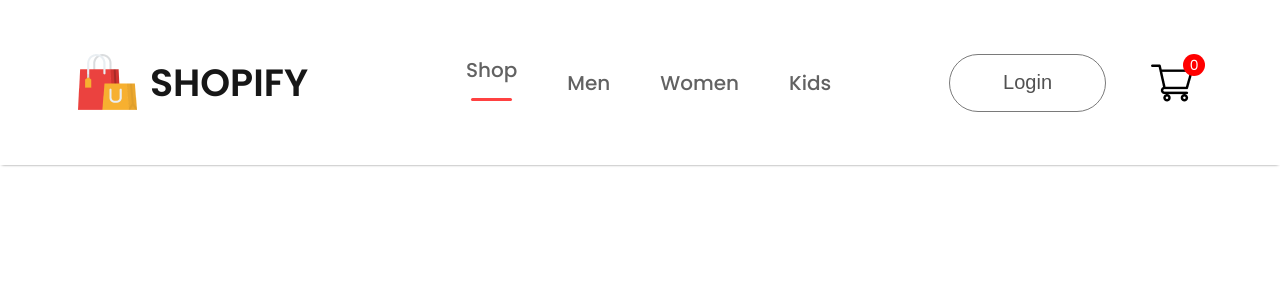
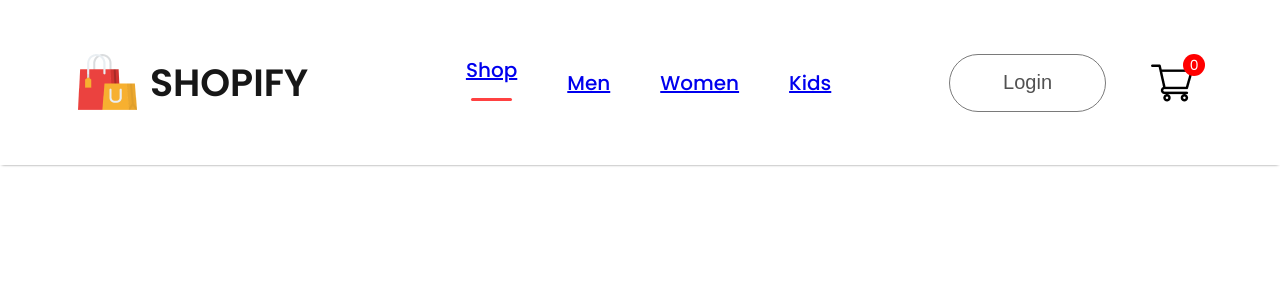
Before and after one commit to huzaifagamer1010/E-commerce, a React (Vite) app in the folder frontend/: page /login in a window 1280 px wide. Shown: the top 300 px of the page. Built offline with nearby package versions, Linux system fonts and the light colour scheme.

Commit message:
created routing for frontend pages

```diff
--- a/frontend/src/App.jsx
+++ b/frontend/src/App.jsx
@@ -1,8 +1,12 @@
 
 import './App.css'
 import Navbar from './Components/Navbar/Navbar'
-import {BrowserRouter,Routes,Route} from 'react-router-dom'
+import { BrowserRouter, Routes, Route } from 'react-router-dom'
 import Shop from './Pages/Shop'
+import ShopCategory from './Pages/ShopCategory'
+import Product from './Pages/Product'
+import Cart from './Pages/Cart'
+import LoginSignup from './Pages/LoginSignup'
 
 function App() {
 
@@ -11,11 +15,21 @@ function App() {
     <>
       <div>
         <BrowserRouter>
-        <Navbar/>
-        <Routes>
-          <Route path='/' element={<Shop/>}/>
+          <Navbar />
+          <Routes>
+            <Route path='/' element={<Shop />} />
+            <Route path='/mens' element={<ShopCategory category='men' />} />
+            <Route path='/womens' element={<ShopCategory category='women' />} />
+            <Route path='/kids' element={<ShopCategory category='kid' />} />
+            <Route path='/product' element={<Product />}>
+              <Route path=':productId' element={<Product />} />
+            </Route>
+            <Route path='/cart' element={<Cart />} />
+            <Route path='/login' element={<LoginSignup/>} />
 
-        </Routes>
+
+
+          </Routes>
 
 
         </BrowserRouter>
--- a/frontend/src/Components/Navbar/Navbar.jsx
+++ b/frontend/src/Components/Navbar/Navbar.jsx
@@ -1,4 +1,5 @@
 import React,{useState} from 'react'
+import { Link } from 'react-router-dom'
 import './Navbar.css'
 import logo from '../Assets/Frontend_Assets/logo.png'
 import cart_icon from '../Assets/Frontend_Assets/cart_icon.png'
@@ -16,10 +17,10 @@ const Navbar = () => {
         <p>SHOPIFY</p>
       </div>
     <ul className='nav-menu'>
-      <li onClick={()=>{setMenu('shop')}}>Shop{menu==="shop"?<hr/>:<></>}</li>
-      <li onClick={()=>{setMenu('menu')}}>Men{menu==="menu"?<hr/>:<></>}</li>
-      <li onClick={()=>{setMenu('womens')}}>Women{menu==="womens"?<hr/>:<></>}</li>
-      <li onClick={()=>{setMenu('kids')}}>Kids{menu==="kids"?<hr/>:<></>}</li>
+      <li onClick={()=>{setMenu('shop')}}> <Link to='/'>Shop</Link> {menu==="shop"?<hr/>:<></>}</li>
+      <li onClick={()=>{setMenu('mens')}}><Link to='/mens'>Men</Link>{menu==="mens"?<hr/>:<></>}</li>
+      <li onClick={()=>{setMenu('womens')}}><Link to='/womens'>Women</Link>{menu==="womens"?<hr/>:<></>}</li>
+      <li onClick={()=>{setMenu('kids')}}><Link to='/kids'>Kids</Link>{menu==="kids"?<hr/>:<></>}</li>
     </ul>
     <div className="nav-login-cart">
       <button>Login</button>
--- a/frontend/src/Pages/LoginSignuo.jsx
+++ b/frontend/src/Pages/LoginSignup.jsx
@@ -1,6 +1,6 @@
 import React from 'react'
 
-const LoginSignuo = () => {
+const LoginSignup = () => {
   return (
     <div>
 
@@ -8,4 +8,4 @@ const LoginSignuo = () => {
   )
 }
 
-export default LoginSignuo
+export default LoginSignup
```
